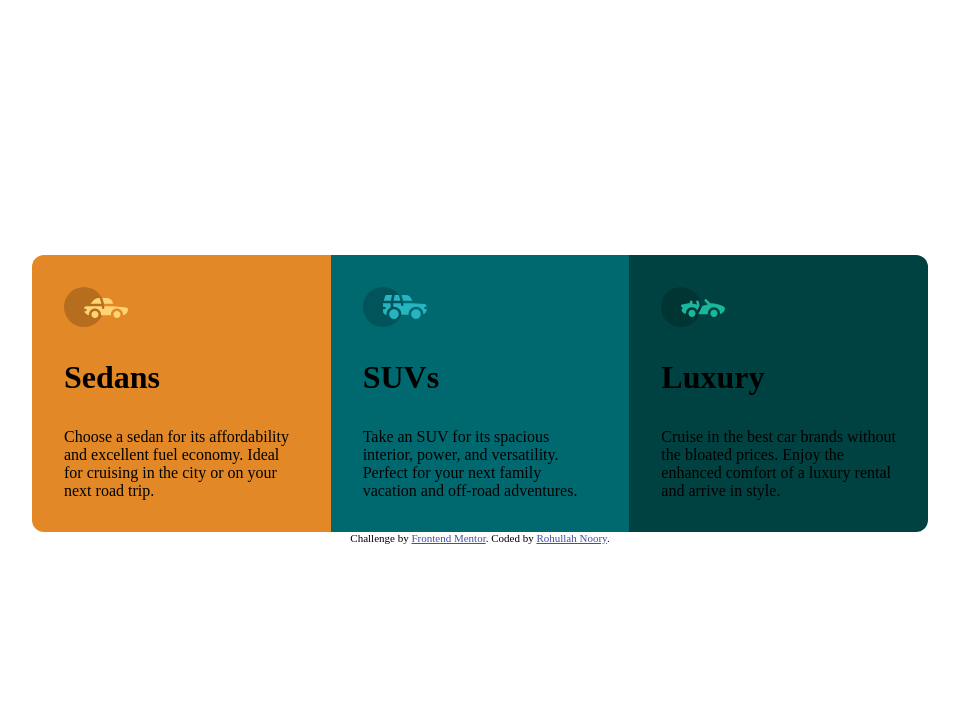
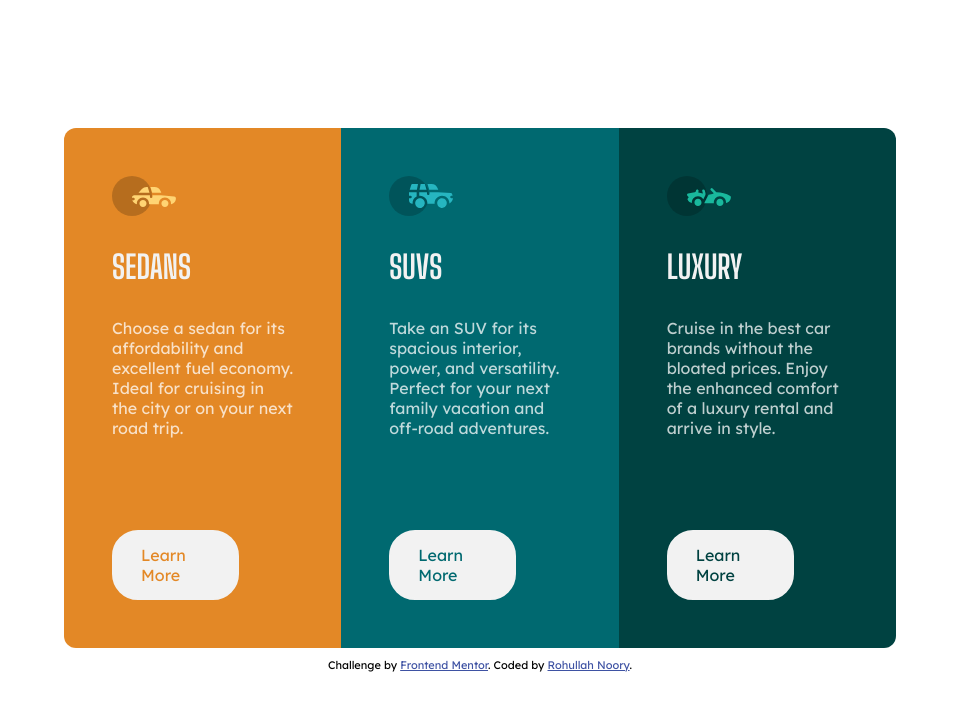
Before and after one commit to rohullahN/FrontendMentor, a plain HTML site: page 3-column-preview-card-component-main/index.html in a window 1280 px wide. Shown: the whole page, without its empty margins (160-1119 px from the left). Drawn offline with Linux system fonts and the light colour scheme.

Commit message:
Finish 3-column-prev

```diff
--- a/3-column-preview-card-component-main/index.html
+++ b/3-column-preview-card-component-main/index.html
@@ -17,18 +17,21 @@
       <h1>Sedans</h1>
       <p>Choose a sedan for its affordability and excellent fuel economy. Ideal for cruising in the city
         or on your next road trip.</p>
+        <a href="#">Learn More</a>
     </div>
     <div>
       <img src="./images/icon-suvs.svg" alt="suvs"/>
       <h1>SUVs</h1>
       <p>Take an SUV for its spacious interior, power, and versatility. Perfect for your next family vacation
         and off-road adventures.</p>
+        <a href="#">Learn More</a>
     </div>
     <div>
       <img src="./images/icon-luxury.svg" alt="luxury"/>
       <h1>Luxury</h1>
       <p>Cruise in the best car brands without the bloated prices. Enjoy the enhanced comfort of a luxury
         rental and arrive in style.</p>
+        <a href="#">Learn More</a>
     </div>
   </div>
 
--- a/3-column-preview-card-component-main/styles.css
+++ b/3-column-preview-card-component-main/styles.css
@@ -18,26 +18,25 @@
 
 
 body {
+    background: var(--Transparent-white);
     display: flex;
     flex-direction: column;
     justify-content: center;
     align-items: center;
     height: calc(100vh - 1px);
-
+    font-family: 'Lexend Deca', sans-serif;
 }
 
 .container {
     display: grid;
     grid-template-columns: 1fr 1fr 1fr;
-    width: 70%;
-    /* border: 2px solid black; */
-    /* border-radius: rem; */
-
+    width: 65%;
+    margin-bottom: 10px;
 }
 
 .container div {
     display: grid;
-    padding: 2rem;
+    padding: 3rem;
     background: red;
     gap: 2rem;
 }
@@ -58,6 +57,37 @@ body {
     border-top-right-radius: 0.75rem;
 }
 
+.container div:nth-child(1) a{
+    color: var(--Bright-orange);
+}
+.container div:nth-child(2) a{
+    color: var(--Dark-cyan);
+}
+
+.container div:nth-child(3) a{
+    color: var(--Very-dark-cyan);
+}
+
+.container h1 {
+    font-family: 'Big Shoulders Display', sans-serif;
+    text-transform: uppercase;
+    color: var(--Very-light-gray);
+}
+
+.container p {
+    color: var(--Transparent-white);
+}
+
+.container a {
+    text-decoration: none;
+    background-color: var(--Very-light-gray);
+    padding: 13px 27px;
+    border-radius: 26px;
+    display: inline-block;
+    margin-top: 60px;
+    border: 2px solid var(--Very-light-gray);
+    width: 70%;
+}
 .attribution {
     font-size: 11px; text-align: center;
 }
```
